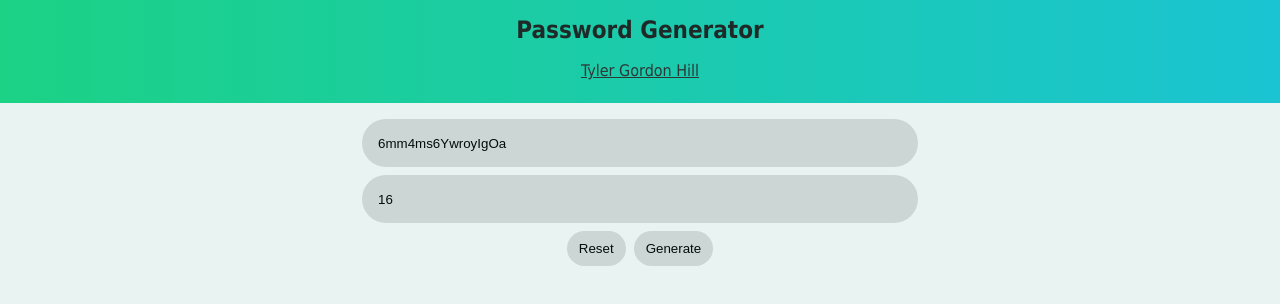
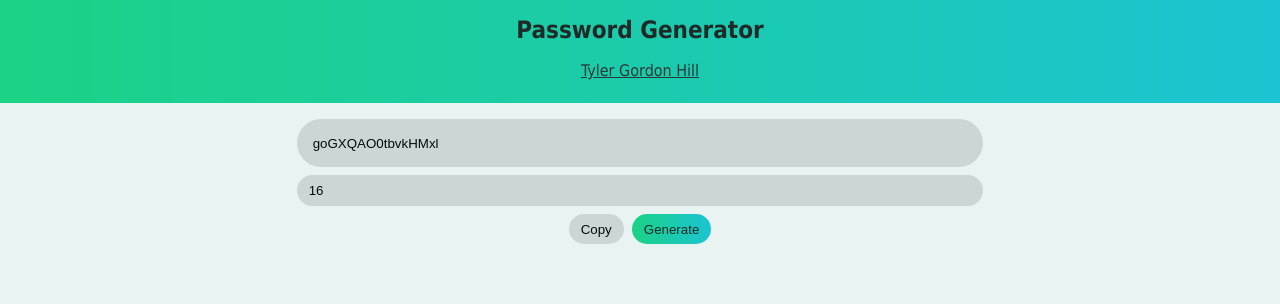
Before and after one commit to TyHil/password-generator, a plain HTML site: page index.html in a window 1280 px wide. Both pictures are taken after a click on the button "Generate". Drawn offline with Linux system fonts and the light colour scheme.

Commit message:
copy button

```diff
--- a/index.html
+++ b/index.html
@@ -27,7 +27,7 @@
 
   <!-- Link Tags -->
   <link rel="icon" href="/images/tabicon.png" />
-  <link href="/password-generator/style.css" rel="stylesheet" type="text/css" />
+  <link href="password-generator/style.css" rel="stylesheet" type="text/css" />
 </head>
 
 <body>
@@ -36,14 +36,16 @@
     <a id="byLine" href="/">Tyler Gordon Hill</a>
   </header>
   <main>
-    <input id="display" type="text" readonly>
-    <input id="length" type="number" value="16" min="8" max="32">
-    <div id="buttons">
-      <button id="reset">Reset</button>
-      <button id="generate">Generate</button>
+    <div id="centered">
+      <input id="display" type="text" readonly>
+      <input id="length" type="number" value="16" min="8" max="32">
+      <div id="buttons">
+        <button id="copy">Copy</button>
+        <button id="generate" class="featured">Generate</button>
+      </div>
     </div>
   </main>
-  <script src="/password-generator/script.js"></script>
+  <script src="password-generator/script.js"></script>
 </body>
 
 </html>
--- a/script.js
+++ b/script.js
@@ -1,23 +1,38 @@
-const display = document.getElementById("display");
-const length = document.getElementById("length");
-const reset = document.getElementById("reset");
-const generate = document.getElementById("generate");
+const centered = document.getElementById('centered');
+const display = document.getElementById('display');
+const length = document.getElementById('length');
+const copy = document.getElementById('copy');
+const generate = document.getElementById('generate');
 
 function generatePassword() {
-  wishlist = '0123456789ABCDEFGHIJKLMNOPQRSTUVWXYZabcdefghijklmnopqrstuvwxyz~!@-#$';
+  wishlist = '0123456789ABCDEFGHIJKLMNOPQRSTUVWXYZabcdefghijklmnopqrstuvwxyz!#$%&*?@~';
 
   display.value = Array.from(crypto.getRandomValues(new Uint32Array(length.value))).map((x) => wishlist[x % wishlist.length]).join('');
 }
 generatePassword();
 
-length.addEventListener("change", function() {
+length.addEventListener('change', function() {
   this.value = Math.max(8, Math.min(this.value, 32));
   generatePassword();
 });
 
-reset.addEventListener("click", function() {
-  length.value = 16;
-  generatePassword();
+copy.addEventListener('click', function() {
+  navigator.clipboard.writeText(display.value).then(function() {
+    const rectangle = display.getBoundingClientRect();
+    display.style.setProperty('--y', -1 * (rectangle.y + rectangle.height) + 'px');
+    display.classList.add('copy');
+    display.addEventListener('animationend', function() {
+      display.addEventListener('animationend', function() {
+        display.classList.remove('copy');
+      }, {once: true});
+    }, {once: true});
+  });
 });
 
-generate.addEventListener("click", generatePassword);
+generate.addEventListener('click', function() {
+  setTimeout(generatePassword, 500);
+  centered.classList.add('bounce');
+  display.addEventListener('animationend', function() {
+    centered.classList.remove('bounce');
+  }, {once: true});
+});
--- a/style.css
+++ b/style.css
@@ -5,7 +5,10 @@ html, body {
   padding: 0;
 }
 
-/*prefers-reduced-motion*/
+
+
+/* prefers-reduced-motion */
+
 @media screen and (prefers-reduced-motion: reduce), (update: slow) {
   * {
     animation-duration: 0.001ms !important;
@@ -14,8 +17,11 @@ html, body {
   }
 }
 
-/*Dark Mode*/
-:root { /*Gradient color average: #128A74 10 midpoints first choice*/
+
+
+/* Dark Mode */
+
+:root, ::before, ::after { /*Gradient color average: #128A74 10 midpoints first choice*/
   --light0: #E9F4F2; /*#fff*/
   --light1: #CCD7D5; /*#dfdfdf*/
   --light2: #AFBAB8; /*#bfbfbf*/
@@ -28,7 +34,7 @@ html, body {
 body {
   accent-color: #128A74;
 }
-#title {
+#title, .featured, .featured::after {
   color: var(--dark0);
 }
 #byLine {
@@ -36,13 +42,20 @@ body {
   -webkit-text-decoration-color: var(--dark1);
           text-decoration-color: var(--dark1);
 }
-#byLine:hover {
+#byLine:hover, #byLine:focus-visible {
   background-color: rgba(255, 255, 255, 0.1);
 }
+.svg {
+  -webkit-filter: var(--lightSVG);
+          filter: var(--lightSVG);
+}
 
-/*Light Mode*/
+
+
+/* Light Mode */
+
 @media (prefers-color-scheme: light) {
-  :root {
+  :root, ::before, ::after {
     --light0: #020D0B; /*#000*/
     --light1: #1F2A28; /*#202020*/
     --light2: #2D3836; /*#303030*/
@@ -55,27 +68,37 @@ body {
   body {
     accent-color: #1BCBAC;
   }
-  #title {
-  color: var(--light1);
+  #title, .featured, .featured::after {
+    color: var(--light1);
   }
   #byLine {
     color: var(--light2);
     -webkit-text-decoration-color: var(--light2);
             text-decoration-color: var(--light2);
   }
-  #byLine:hover {
+  #byLine:hover, #byLine:focus-visible {
     background-color: rgba(0, 0, 0, 0.1);
+  }
+  .svg {
+    -webkit-filter: var(--darkSVG);
+            filter: var(--darkSVG);
   }
 }
 
-/*Body*/
+
+
+/* Body */
+
 body {
   font-family: Tahoma, sans-serif;
   background-color: var(--dark0);
   color: var(--light0);
 }
 
-/*Header*/
+
+
+/* Header */
+
 header {
   display: flex;
   flex-direction: column;
@@ -100,15 +123,53 @@ header {
 }
 
 
-/*Main*/
+
+/* Gradient button */
+
+.featured {
+  background-image: var(--primary);
+  position: relative;
+  display: flex;
+  align-items: center;
+  justify-content: center;
+}
+.featured::before, .featured::after {
+  position: absolute;
+  transition: opacity 0.2s;
+  opacity: 0;
+  border-radius: 1.5rem;
+}
+.featured::before{
+  content: "";
+  top: 0;
+  right: 0;
+  bottom: 0;
+  left: 0;
+  background-image: var(--secondary);
+}
+.featured:hover::before, .featured:focus-visible::before, .featured:hover::after, .featured:focus-visible::after {
+  opacity: 1;
+}
+
+
+
+/* Main */
+
 main {
+  background-color: var(--dark0);
+  padding: 1rem;
+  display: flex;
+  justify-content: center;
+}
+#centered {
+  width: 100%;
+  max-width: 75ch;
   display: flex;
   flex-direction: column;
-  align-items: center;
-  background-color: var(--dark0);
-  padding: 1rem;
+  align-items: stretch;
   gap: 0.5rem;
 }
+
 input, button {
   background-color: var(--dark1);
   color: var(--light0);
@@ -116,24 +177,79 @@ input, button {
   border-radius: 1.5rem;
   transition: background-color 200ms;
 }
-input:hover, button:hover {
+input:hover, input:focus-visible, button:hover, button:focus-visible, .select {
   background-color: var(--dark2);
 }
-input {
+
+#display {
   line-height: 1.6rem;
   padding: 0.75rem 1rem 0.65rem 1rem;
-  box-sizing: border-box;
-  width: 100%;
-  max-width: 75ch;
 }
+#length {
+  line-height: 1rem;
+  padding: 0.5rem 0.75rem 0.4rem 0.75rem;
+}
+
 #buttons {
   display: flex;
+  justify-content: center;
   flex-wrap: wrap;
   gap: 0.5rem;
 }
 button {
-  line-height: 1.25rem;
-  padding: 0.5rem 0.75rem 0.45rem 0.75rem;
-  flex: 1;
+  line-height: 1rem;
+  padding: 0.5rem 0.75rem 0.4rem 0.75rem;
   word-wrap: break-word;
+  cursor: pointer;
 }
+#generate::after {
+  content: "Generate";
+}
+
+
+
+/* Bounce */
+
+#centered {
+  perspective: 1000px;
+  --delay: 100ms;
+}
+#buttons {
+  perspective: inherit;
+  transform-style: preserve-3d;
+}
+@keyframes bounce {
+  0%, 100% {
+    transform: translate3d(0, 0, 0);
+  }
+  50% {
+    transform: translate3d(0, 0, 4rem);
+  }
+}
+#centered.bounce #display, #centered.bounce #length, #centered.bounce #copy, #centered.bounce #generate {
+   animation: bounce 400ms;
+}
+#centered.bounce #display { animation-delay: calc(var(--delay) * 3); }
+#centered.bounce #length { animation-delay: calc(var(--delay) * 2); }
+#centered.bounce #copy { animation-delay: calc(var(--delay) * 1); }
+#centered.bounce #generate { animation-delay: 0; }
+
+
+
+/* Copy */
+@keyframes copyOut {
+  0% { transform: translate3d(0, 0, 0); }
+  20%, 30% {
+    transform: translate3d(0, 0, 4rem);
+  }
+  50%, 100% {
+    transform: translate3d(0, var(--y, 200px), 4rem);
+  }
+}
+@keyframes copyIn {
+  0% { opacity: 0; }
+  100% { opacity: 1; }
+}
+#display.copy {
+  animation: copyOut 1000ms, copyIn 500ms 1000ms;
+}
```
